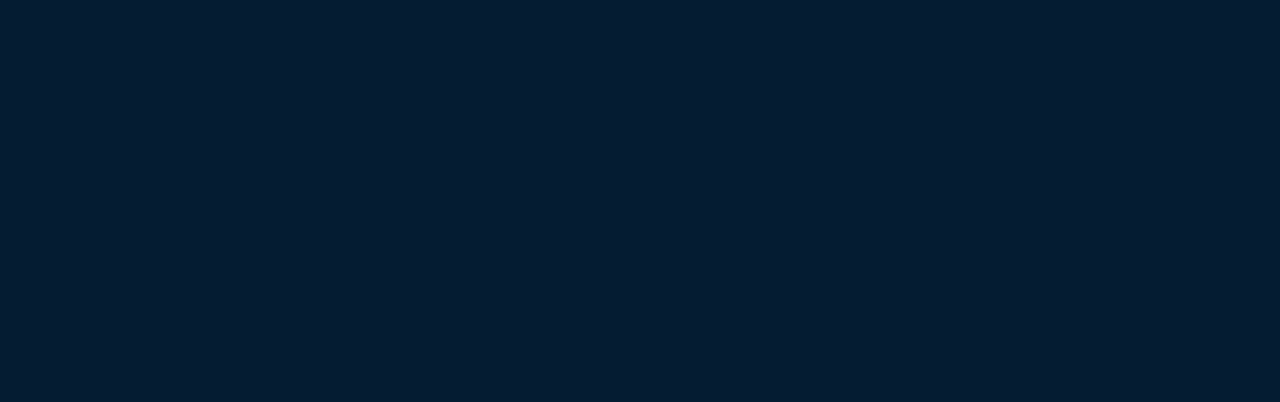
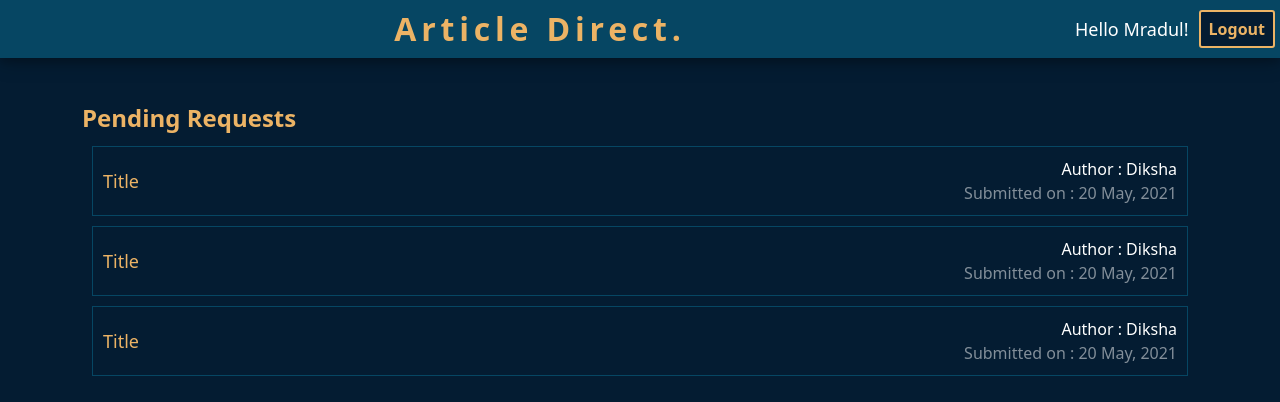
Before and after one commit to seno29/blog-ui, a React (Create React App) app: page /sup-admin in a window 1280 px wide. Before the commit this address had no page. Shown: the top 402 px of the page. Built offline with nearby package versions, Linux system fonts and the light colour scheme.

Commit message:
added super admin ui

```diff
--- a/src/index.css
+++ b/src/index.css
@@ -83,6 +83,9 @@ code {
 .mt-10 {
   margin-top: 10px;
 }
+.mt-100 {
+  margin-top: 100px;
+}
 .ml-10 {
   margin-left: 10px;
 }
@@ -92,7 +95,12 @@ code {
 .m-10 {
   margin: 10px;
 }
-
+.f-24{
+  font-size: 24px;
+}
+.f-20{
+  font-size: 20px;
+}
 /* Buttons */
 .p-btn {
   background-color: var(--backgroundColor);
@@ -106,6 +114,16 @@ code {
   background-color: var(--light);
   color: var(--backgroundColor);
 }
+
+.filled-btn {
+  background-color: var(--light);
+  color: var(--backgroundColor);
+  border: 2px solid var(--light);
+  padding: 5px 8px;
+  border-radius: 3px;
+  font-weight: bold;
+}
+
 
 /*Form styles*/
 input[type="text"],
--- /dev/null
+++ b/src/pages/AdminDashboard/admin-dashboard.jsx
@@ -0,0 +1,9 @@
+import React from 'react'
+
+function AdminDashboard() {
+  return (
+    <div>AdminDashboard</div>
+  )
+}
+
+export default AdminDashboard
--- /dev/null
+++ b/src/pages/ArticleRequestView/article-request-view.jsx
@@ -0,0 +1,36 @@
+import React from 'react'
+import Navbar from '../../components/Navbar/nav-bar'
+import { Container, Row, Col } from 'react-bootstrap'
+import "../ArticleView/article-view.css"
+
+function ArticleRequestView() {
+    return (
+        <div>
+            <Navbar />
+            <Container className='outer-container mt-100'>
+                <Row>
+                    <Col className='col-sm-8 article-title'>Title</Col>
+                    <Col className='col-sm-4'>
+                        <div className="d-flex justify-content-end">Diksha</div>
+                        <div className="a-date">20 May, 2021</div>
+                    </Col>
+                </Row>
+                <Row className="mt-10">
+                    <Col>
+                        nsdjh sdgu sjdgu sgdu
+                    </Col>
+                </Row>
+            </Container>
+            <Container>
+                <Row>
+                    <Col className="d-flex justify-content-end">
+                        <button className='p-btn m-10'>Reject</button>
+                        <button className='filled-btn m-10'>Approve</button>
+                    </Col>
+                </Row>
+            </Container>
+        </div>
+    )
+}
+
+export default ArticleRequestView
--- a/src/pages/Login/login.jsx
+++ b/src/pages/Login/login.jsx
@@ -10,7 +10,7 @@ function Login() {
     }
     const onSubmit = (event) => {
         event.preventDefault()
-        navigate("/user-dashboard")
+        navigate("/admin")
     }
 
     return (
--- /dev/null
+++ b/src/pages/SuperAdminDashboard/sup-admin.css
@@ -0,0 +1 @@
+@import "../../index.css";
--- /dev/null
+++ b/src/pages/SuperAdminDashboard/sup-admin.jsx
@@ -0,0 +1,50 @@
+import React from 'react'
+import Navbar from '../../components/Navbar/nav-bar'
+import { Container, Row, Col } from 'react-bootstrap';
+import "./sup-admin.css"
+import { useNavigate } from 'react-router-dom';
+
+function SupAdmin() {
+    const navigate = useNavigate();
+
+    const openRequest = (e) => {
+        console.log("Called");
+        navigate("/article-req-view") //send article data
+    }
+
+    return (
+        <div>
+            <Navbar />
+            <Container className="mt-100">
+                <Row><Col className="f-24 color-light fw-bold">Pending Requests</Col></Row>
+                <Row>
+                    <Col>
+                        <div className='d-flex a-outer align-items-center' onClick={openRequest}>
+                            <div className="a-title f-20">Title</div>
+                            <div>
+                                <div className="d-flex justify-content-end">Author : Diksha</div>
+                                <div className='a-date'>Submitted on : 20 May, 2021</div>
+                            </div>
+                        </div>
+                        <div className='d-flex a-outer align-items-center'>
+                            <div className="a-title f-20">Title</div>
+                            <div>
+                                <div className="d-flex justify-content-end">Author : Diksha</div>
+                                <div className='a-date'>Submitted on : 20 May, 2021</div>
+                            </div>
+                        </div>
+                        <div className='d-flex a-outer align-items-center'>
+                            <div className="a-title f-20">Title</div>
+                            <div>
+                                <div className="d-flex justify-content-end">Author : Diksha</div>
+                                <div className='a-date'>Submitted on : 20 May, 2021</div>
+                            </div>
+                        </div>
+                    </Col>
+                </Row>
+            </Container>
+        </div>
+    )
+}
+
+export default SupAdmin
```
Also changed, not shown: src/routes.js (+18 -0 lines), src/components/SlateEditor/slate.css (added), src/components/SlateEditor/slate.jsx (added), src/pages/AdminDashboard/admin-dashboard.css (added).
